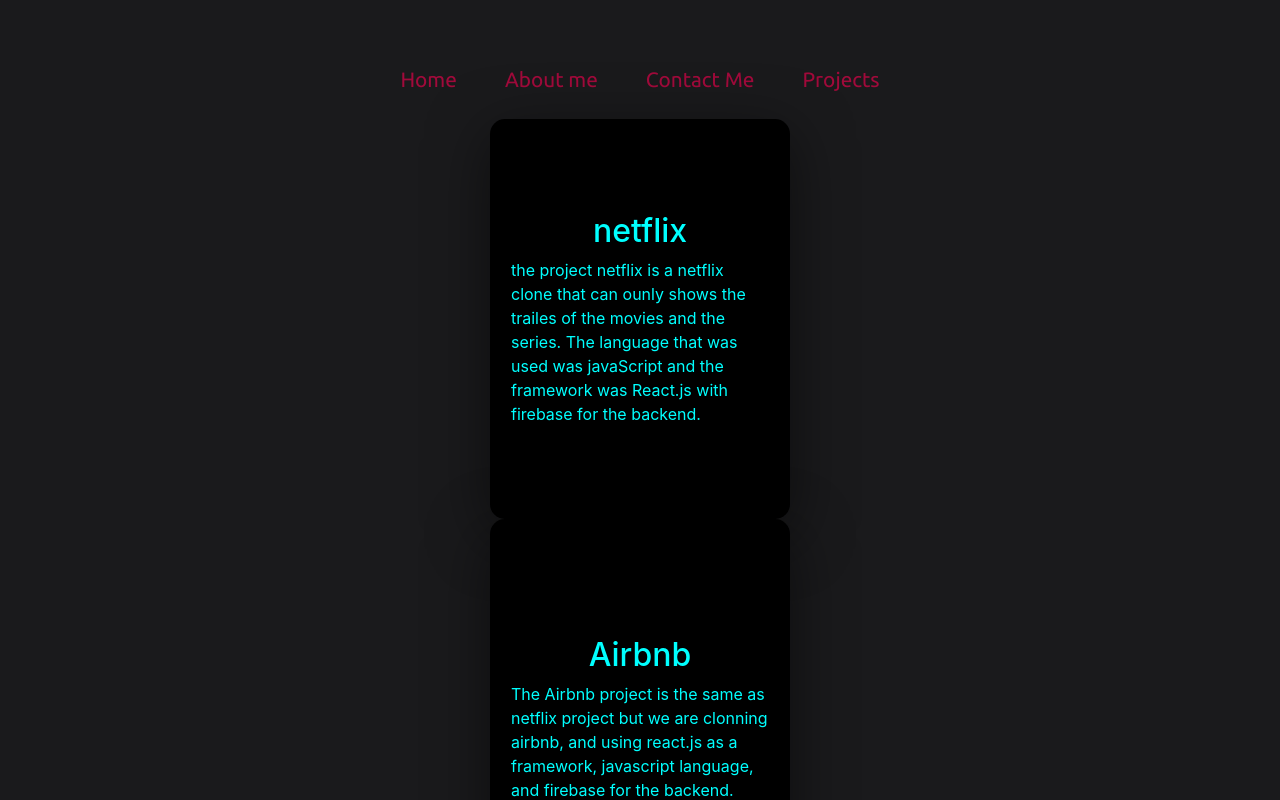
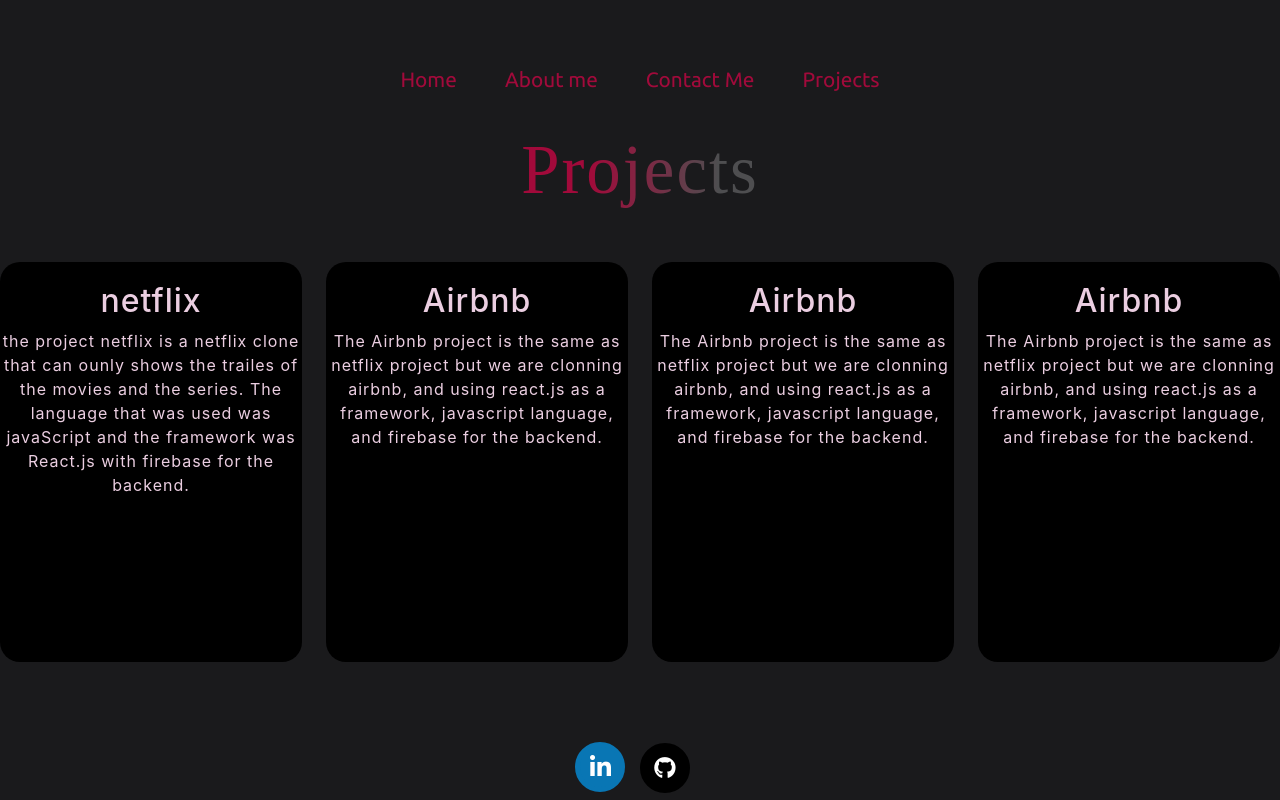
Before and after one commit to Tia4130/Portfolio, a React (Create React App) app: page /projects in a window 1280 px wide. Shown: the top 800 px of the page. Built offline with nearby package versions, Linux system fonts and the light colour scheme; a web font is replaced by a local one.

Commit message:
fixing card component design

```diff
--- a/src/App.js
+++ b/src/App.js
@@ -14,8 +14,8 @@
       <Routes>
         <Route path="/" element={<Home />} />
         <Route path="/about" element={<About />} />
+        <Route path="/contact-me" element={<Contactme />} />
         <Route path="/projects" element={<Projects />} />
-        <Route path="/contact-me" element={<Contactme />} />
       </Routes>
     </div>
   );
--- a/src/components/Card.js
+++ b/src/components/Card.js
@@ -3,16 +3,22 @@
 
 function Card({ title, description }) {
     return (
-        <div className='card'>
-            <div className='face face1'>
+        <div className='crd'>
+            <div className='container123'>
+                <div className='text-in-middle'>
+                    <h2>{title}</h2>
+                    <div>{description}</div>
+                </div>
+
+            </div>
+            {/* <div className='face face1'>
                 <div className='content'>
-                    <span className='stars'></span>
                     <div className='Airbnb'>
                         <h2>{title}</h2>
                         <div>{description}</div>
                     </div>
                 </div>
-            </div>
+            </div> */}
         </div>
     )
 }
--- a/src/components/Header.js
+++ b/src/components/Header.js
@@ -40,7 +40,6 @@
                         <span className='mx-4 home-tab'><Link to="/about">About</Link></span>
                         <span className='mx-4 home-tab'><Link to="/projects">Projects</Link></span>
                         <span className='mx-4 home-tab'><Link to="/contact-me"> Contact</Link></span>
-                        <div>testing the git</div>
                         <img id="toggle-btn" className='home-img-logo' src={logoUser} alt="logo" />
                     </div>
                 </div>
--- a/src/components/Projects.js
+++ b/src/components/Projects.js
@@ -10,19 +10,33 @@
     return (
         <>
             <Header />
-            <div className='d-flex flex-column'>
-                <div className='card-container'>
+            <div className='row justify-content-center paddingMobile'>
+                <span className='animation-aboutme'>Projects</span>
+                <div className='col-lg-3 col-md-3 col-sm-12 d-flex flex-column'>
                     <Card
                         title="netflix"
                         description="the project netflix is a netflix clone that can ounly shows the trailes of the movies and the series. The language that was used was javaScript and the framework was React.js with firebase for the backend. "
                     />
-
+                </div>
+                <div className='col-lg-3 col-md-3 col-sm-12 d-flex flex-column'>
                     <Card
                         title="Airbnb"
                         description="The Airbnb project is the same as netflix project but we are clonning airbnb, and using react.js as a framework, javascript language, and firebase for the backend."
                     />
                 </div>
-            </div>
+                <div className='col-lg-3 col-md-3 col-sm-12  d-flex flex-column'>
+                    <Card
+                        title="Airbnb"
+                        description="The Airbnb project is the same as netflix project but we are clonning airbnb, and using react.js as a framework, javascript language, and firebase for the backend."
+                    />
+                </div>
+                <div className='col-lg-3 col-md-3 col-sm-12 d-flex flex-column'>
+                    <Card
+                        title="Airbnb"
+                        description="The Airbnb project is the same as netflix project but we are clonning airbnb, and using react.js as a framework, javascript language, and firebase for the backend."
+                    />
+                </div>
+            </div >
             <Footer />
         </>
     )
--- a/src/css/About.css
+++ b/src/css/About.css
@@ -77,6 +77,10 @@
 
 
 @media (max-width: 786px) {
+    .animation-aboutme {
+        font-size: 3rem;
+    }
+
     .aboutme-inside {
         width: 80%;
     }
--- a/src/css/Projects.css
+++ b/src/css/Projects.css
@@ -18,7 +18,7 @@
 }
 
 .card {
-    position: relative;
+    /* position: relative; */
     width: 300px;
     height: 400px;
     margin: 0 auto;
@@ -84,6 +84,40 @@
 .card:nth-child(3).face2 {
     background-image: linear-gradient(40deg, #ffc000 0%, #fc00ff 45%, #00fffc 100%);
     border-radius: 15px;
+}
+
+.container123 {
+    background-color: black;
+    width: 80%;
+    height: 400px;
+    border-radius: 20px;
+    margin-inline: 40px;
+    margin-block: 40px;
+}
+
+.text-in-middle {
+    text-align: center;
+    letter-spacing: 1px;
+    color: #ebcee1;
+    align-items: center;
+    justify-content: center;
+    padding-top: 20px;
+}
+
+@media (max-width: 1400px) {
+    .container123 {
+        width: 100%;
+    }
+}
+
+@media (max-width: 768px) {
+    .container123 {
+        width: 80%;
+    }
+
+    .paddingMobile {
+        margin-top: 100px;
+    }
 }
 
 /* test  */
```
